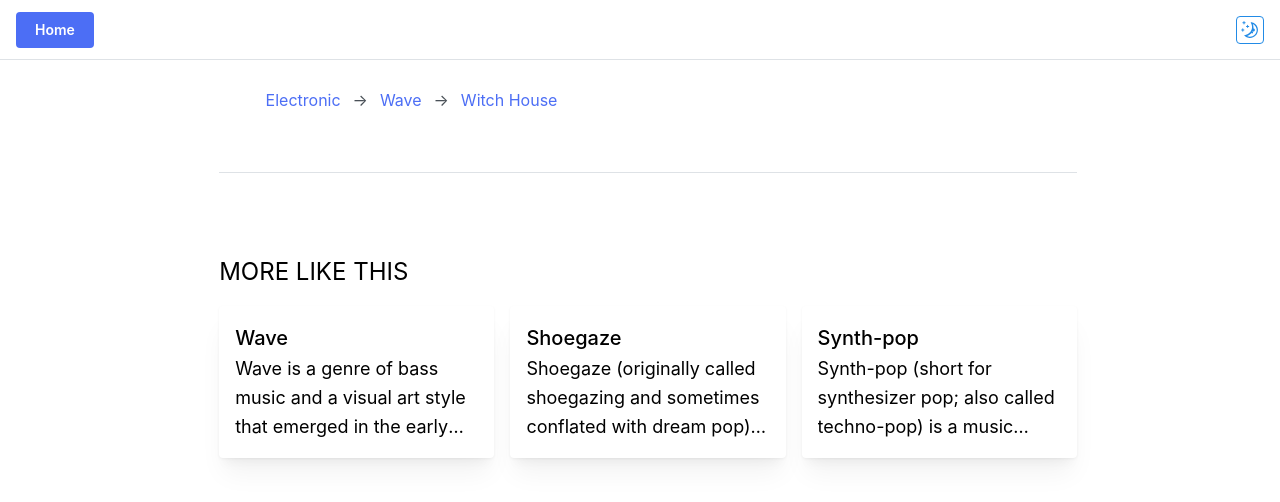
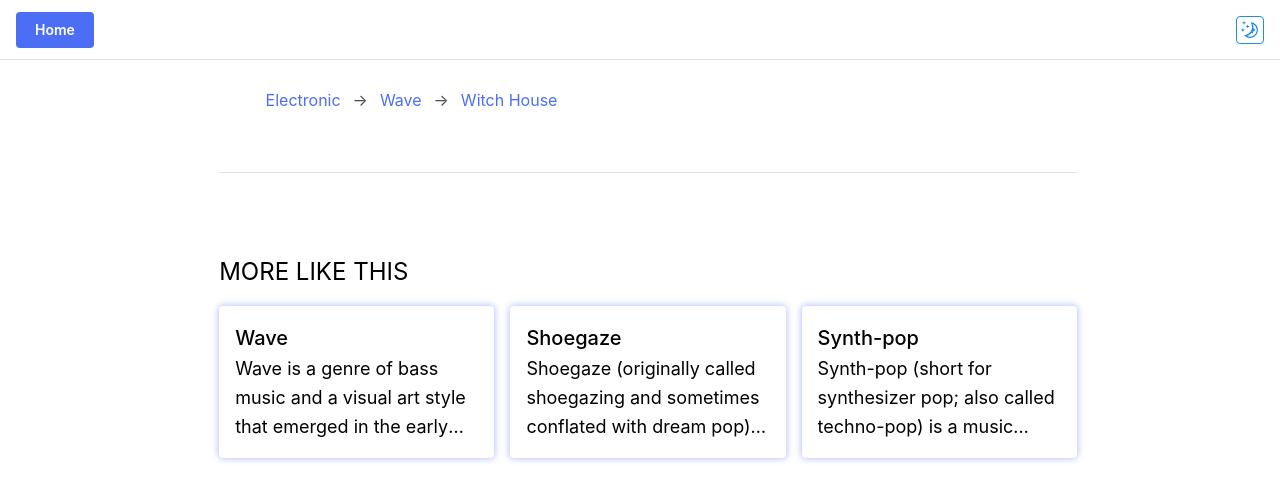
Before and after one commit to jakubgiedzicz/Find-Genre, a React (Vite) app in the folder find-genre.client/: page /Find-Genre/genre-details/1 in a window 1280 px wide. Shown: the top 502 px of the page. Built offline with nearby package versions, Linux system fonts and the light colour scheme.

Commit message:
smallcard hover

```diff
--- a/find-genre.client/src/Components/GenreCardSmall/GenreCardSmall.module.css
+++ b/find-genre.client/src/Components/GenreCardSmall/GenreCardSmall.module.css
@@ -1,4 +1,17 @@
 .similar_card {
-    cursor: pointer;
-    height:fit-content;
+    position:relative
 }
+.similar_card {
+    position:relative;
+}
+    .similar_card div {
+        -webkit-box-shadow: 0px 0px 6px 1px rgba(76, 110, 245, 0.4);
+        -moz-box-shadow: 0px 0px 6px 1px rgba(76, 110, 245, 0.4);
+        box-shadow: 0px 0px 6px 1px rgba(76, 110, 245, 0.4);
+    }
+    .similar_card div:hover {
+        position: absolute;
+        bottom: -50%;
+        left: 0;
+        height: fit-content;
+    }
--- a/find-genre.client/src/Components/GenreCardSmall/GenreCardSmall.tsx
+++ b/find-genre.client/src/Components/GenreCardSmall/GenreCardSmall.tsx
@@ -1,16 +1,18 @@
-import { Card, Text } from "@mantine/core";
+import { Box, Card, Text } from "@mantine/core";
 import styles from './GenreCardSmall.module.css'
 import { useHover } from "@mantine/hooks";
 
 function GenreCardSmall({ title, description }: { title: string, description: string }) {
     const { hovered, ref } = useHover()
     return (
-        <Card shadow="md" className={styles.similar_card} ref={ref}>
-            <Text size="xl" fw={500}>{title}</Text>
-            <Text size="lg" lineClamp={hovered?10:3}>
-                {description}
-            </Text>
-        </Card>
+        <Box className={styles.similar_card}>
+            <Card ref={ref}>
+                <Text size="xl" fw={500}>{title}</Text>
+                <Text size="lg" lineClamp={hovered ? 20 : 3}>
+                    {description}
+                </Text>
+            </Card>
+        </Box>
     );
 }
 
--- a/find-genre.client/src/Pages/GenreDetails/GenreDetails.tsx
+++ b/find-genre.client/src/Pages/GenreDetails/GenreDetails.tsx
@@ -54,7 +54,7 @@ function GenreDetails() {
                     {genre?.descriptions && <Descriptions descs={genre?.descriptions} key={genre.genreId} id={genre.genreId} />}
                     {genre?.artists && <Artists artists={genre?.artists} id={genre.genreId} />}
                     <Text className={styles.similar} mt={32}>More like this</Text>
-                    <SimpleGrid cols={{ base: 3, xl: 4 }} mb={32}>
+                    <SimpleGrid cols={{ base: 3, xl: 4 }} mb={64}>
                         <GenreCardSmall title="Wave" description="Wave is a genre of bass music and a visual art style that emerged
               in the early 2010s in online communities. It is characterized
               by atmospheric melodies and harmonies, melodic and heavy bass
```
